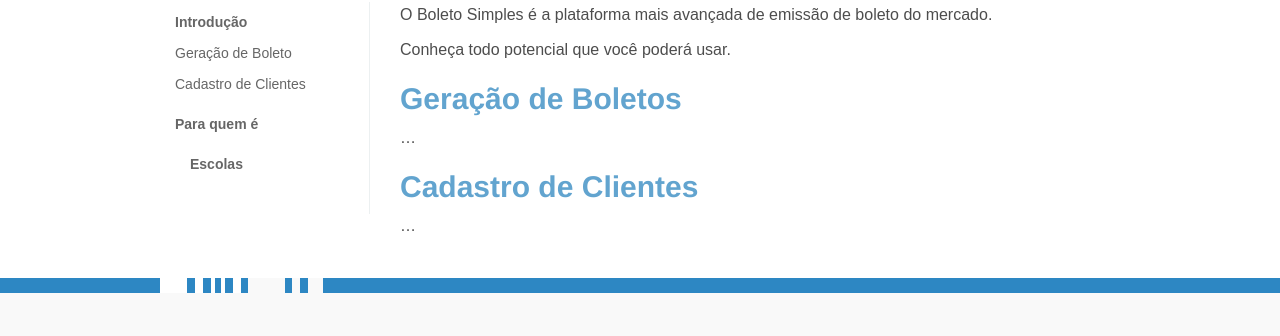
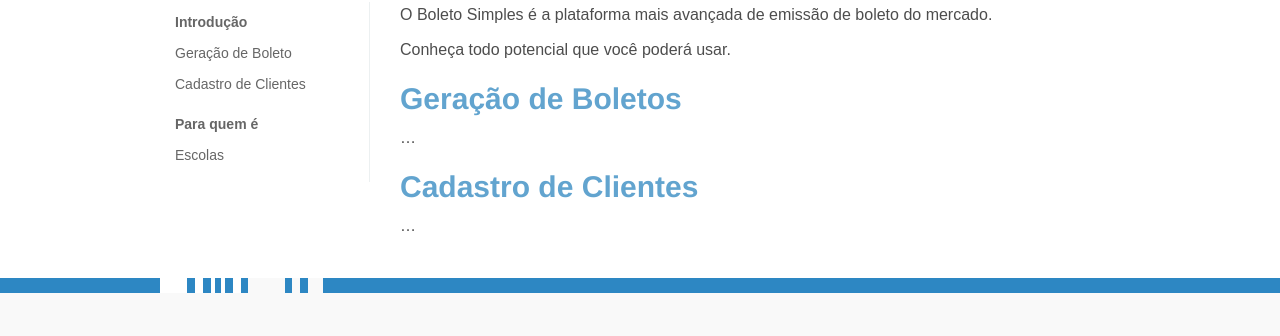
Before and after one commit to BoletoSimples/boletosimples-features, a Jekyll site: the page built from index.markdown, in a window 1280 px wide. Shown: the part 228-564 px from the top of the page. Built offline with Jekyll 4.4.1, drawn with Linux system fonts in a browser that asks for light colours.

Commit message:
improves navigation of sub pages

```diff
--- a/_includes/navigation.html
+++ b/_includes/navigation.html
@@ -1,5 +1,4 @@
 {% capture html %}
-<ul class="nav">
     {%- assign entries = site.html_pages | sort: "position" -%}
     {% for entry in entries %}
       {%- capture slug    -%}{{ entry.url | split: "/"   | last                       }}{%- endcapture -%}
@@ -26,9 +25,10 @@
               {% endfor %}
             </ul>
           {% endif %}
-          {% include navigation.html context=entry.url %}
+          <ul class="subnav">
+            {% include navigation.html context=entry.url %}
+          </ul>
         </li>
       {% endif %}
     {% endfor %}
-</ul>
 {% endcapture %}{{ html | strip_newlines | replace:'    ','' | replace:'    ','' | replace:'  ',' ' }}
--- a/_includes/sidemenu.html
+++ b/_includes/sidemenu.html
@@ -1,4 +1,6 @@
-{% include navigation.html context="/" %}
+<ul class="nav">
+  {% include navigation.html context="/" %}
+</ul>
 
 <!-- <ul class="nav">
   {%- assign sorted_pages = site.pages | sort:"position" -%}
--- a/css/style.css
+++ b/css/style.css
@@ -214,9 +214,13 @@
   color: #62a4cf;
 }
 
-.nav .nav {
+.nav .subnav {
   padding-left: 15px !important;
   margin-bottom: 15px !important;
+}
+
+.nav .subnav .main-link {
+  font-weight: normal;
 }
 
 .nav ul.anchors a {
```
